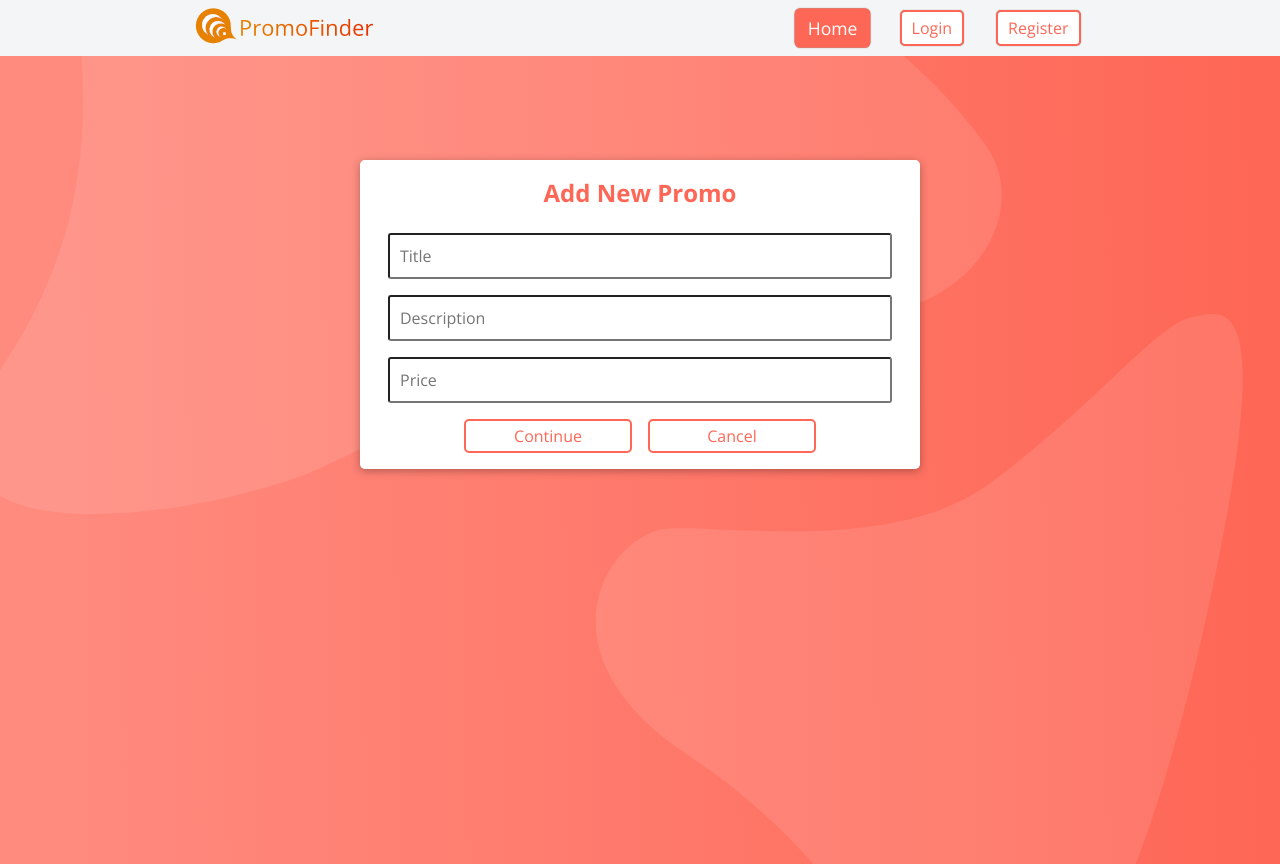
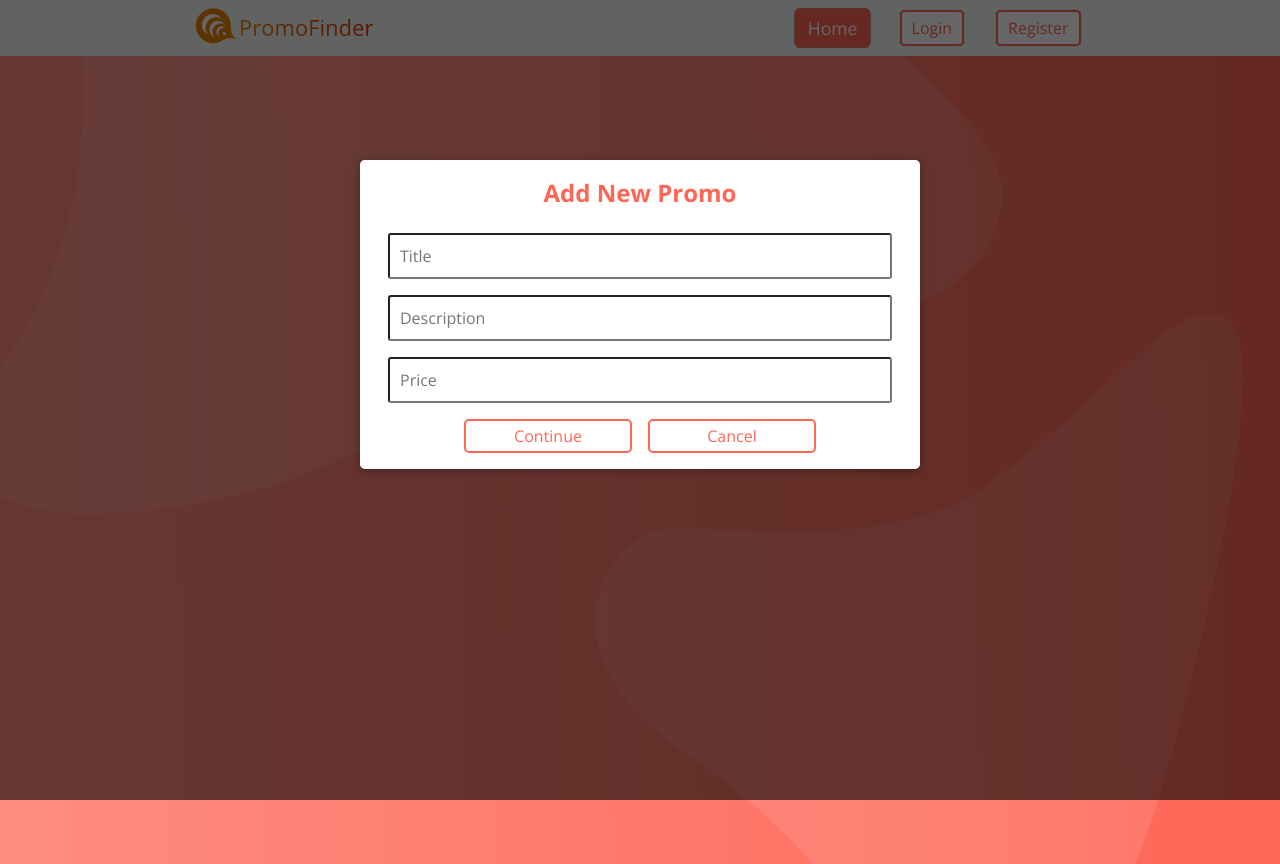
Before and after one commit to emwp/promo-finder, a React (Create React App) app in the folder frontend/: page / in a window 1280 px wide. Built offline with nearby package versions, Linux system fonts and the light colour scheme; the HTML template or start-up script is replaced by a standard one.

Commit message:
Added Backdrop.js

```diff
--- /dev/null
+++ b/frontend/src/components/UI/Backdrop.js
@@ -0,0 +1,18 @@
+import React from 'react';
+import styled from 'styled-components';
+
+const Backdrop = () => {
+  return <BackdropWrapper />;
+};
+
+export default Backdrop;
+
+const BackdropWrapper = styled.div`
+  position: fixed;
+  top: 0;
+  left: 0;
+  background: rgba(0, 0, 0, 0.6);
+  height: 100vh;
+  width: 100%;
+  z-index: 100;
+`;
--- a/frontend/src/components/UI/Modal.js
+++ b/frontend/src/components/UI/Modal.js
@@ -43,6 +43,7 @@ const ModalWrapper = styled.div`
   top: 20vh;
   left: 5%;
   border-radius: 0.3rem;
+  z-index: 150;
   /* padding: 1rem 1rem; */
 
   header {
--- a/frontend/src/containers/Promos.js
+++ b/frontend/src/containers/Promos.js
@@ -1,8 +1,14 @@
 import React from 'react';
 import Modal from '../components/UI/Modal';
+import Backdrop from '../components/UI/Backdrop';
 
 const Promos = () => {
-  return <Modal />;
+  return (
+    <React.Fragment>
+      <Modal />
+      <Backdrop />
+    </React.Fragment>
+  );
 };
 
 export default Promos;
```
